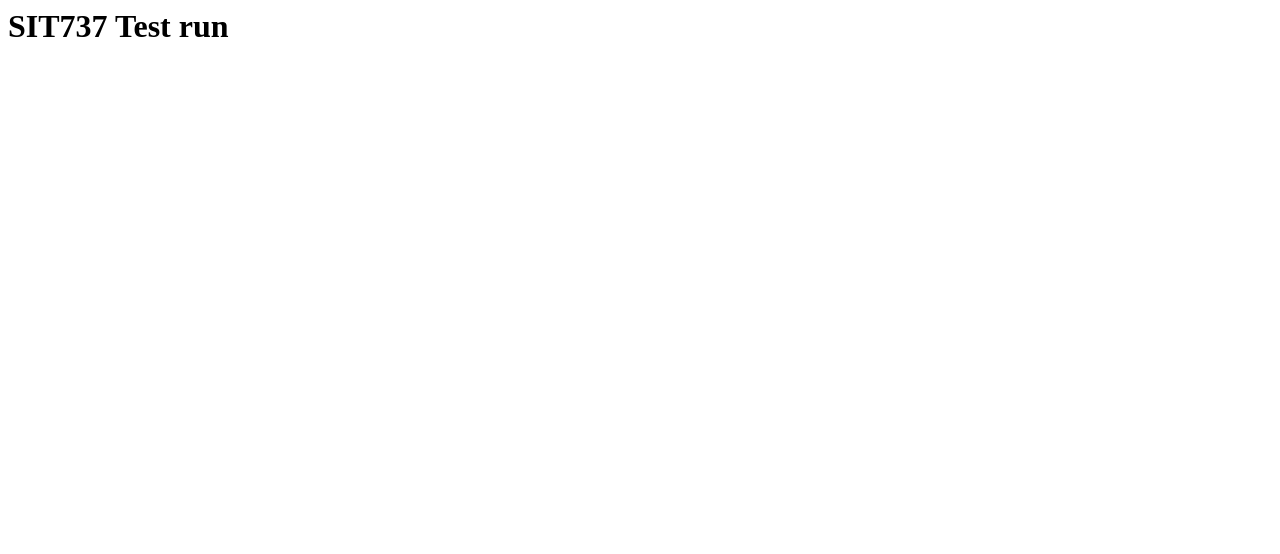
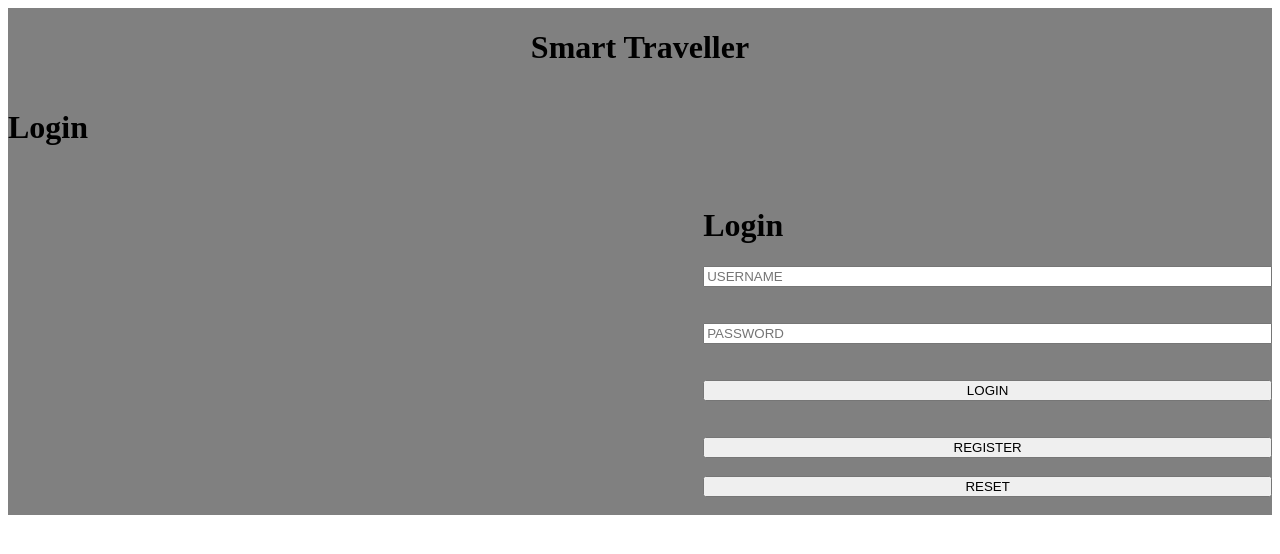
Before and after one commit to Leelaka/SIT737-SmartTraveller, a website: page public/index.html in a window 1280 px wide. Drawn offline with nearby package versions, Linux system fonts and the light colour scheme.

Commit message:
flexbox add

```diff
--- a/public/css/style.css
+++ b/public/css/style.css
@@ -0,0 +1,28 @@
+#container{
+    display: flex;
+    justify-content: flex-end;
+    flex-direction: column;
+    width: 45%;
+    align-self: flex-end;
+
+
+}
+
+#container1{
+    display: flex;
+    justify-content: center;
+    align-self: center;
+    align-items: center;
+    flex-direction: column;
+    background-color: grey;
+
+}
+
+#container2{
+    display:flex;
+    justify-content: flex-start;
+    flex-direction: column;
+    align-self: flex-start;
+    width: 50%;
+    background-color: grey;
+}
--- a/public/index.html
+++ b/public/index.html
@@ -1,11 +1,29 @@
 <html>
     <head>
-        <title>Smart Traveller</title>
+        <title>Smart Traveller - Welcome</title>
         <link rel="stylesheet" type="text/css" href="./css/style.css">
+        <script src="https://ajax.googleapis.com/ajax/libs/jquery/1.12.4/jquery.min.js"></script>
     </head>
     <body>
-        <h1>SIT737 Test run</h1>
+        <div id="container1">
+        <h1 class="label"> Smart Traveller </h1>
+        <div id="container2">
+                <h1 class="label"> Login </h1>
+        </div>
+        <div id="container">
+        <br>
+        <h1 class="label"> Login </h1>
+        <input type="text" id="us3ername" name="username" placeholder="USERNAME"><br><br>
+        <input type="text" id="password" name="password" placeholder="PASSWORD"><br><br>
 
+        <button type="button" id="btn_login" onclick="submit()"> LOGIN </button>
+        <br><br>
+        <button type="button" id="btn_register" onclick="register()"> REGISTER </button>
+        <br>
+        <button type="button" id="btn_reset" onclick="reset()"> RESET </button>
+        <br>
+        </div>
+        </div>
         <script src="./js/script.js"></script>
     </body>
 </html>
```
